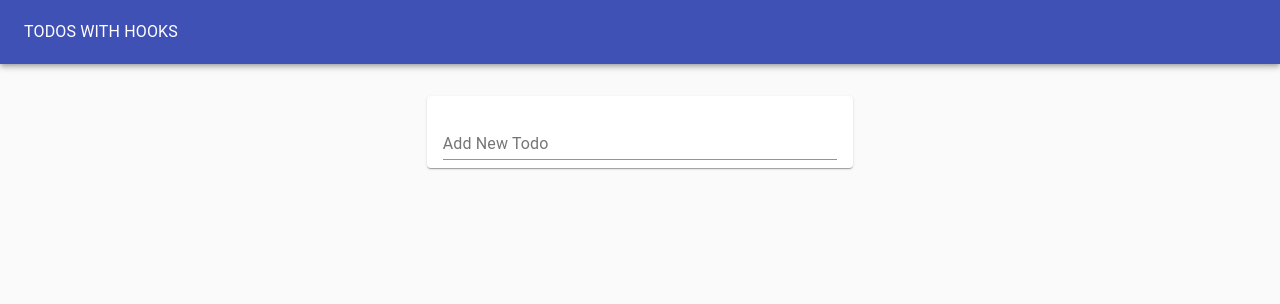
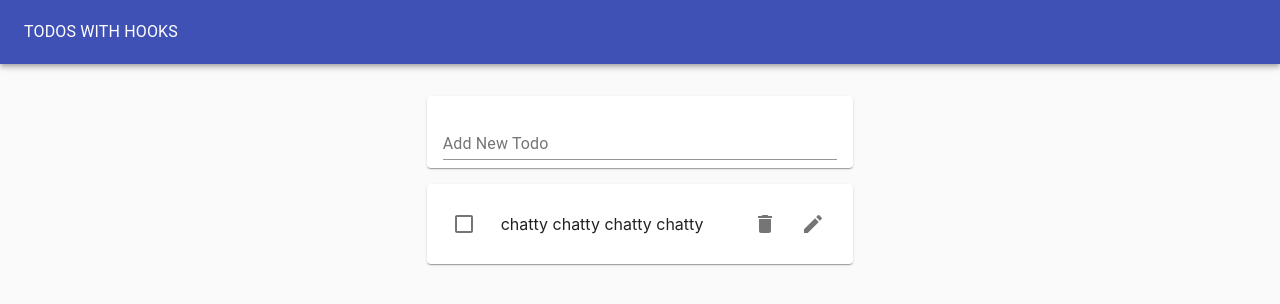
Before and after one commit to appsius/todo_seven, a React (Create React App) app: page / in a window 1280 px wide. Shown: the top 304 px of the page. Built offline with nearby package versions, Linux system fonts and the light colour scheme; the HTML template or start-up script is replaced by a standard one.

Commit message:
Creating our useLocalStorageState Hook

```diff
--- a/src/TodoApp.js
+++ b/src/TodoApp.js
@@ -1,4 +1,4 @@
-import React, { useEffect } from 'react';
+import React from 'react';
 import useTodoState from './hooks/useTodoState';
 import TodoList from './TodoList';
 import TodoForm from './TodoForm';
@@ -9,14 +9,12 @@
 import Grid from '@material-ui/core/Grid';
 
 export default function TodoApp() {
-  const initialTodos = JSON.parse(window.localStorage.getItem('todos') || '[]');
+  const initialTodos = [
+    { id: 1, task: 'chatty chatty chatty chatty', completed: false }
+  ];
   const { todos, addTodo, removeTodo, toggleTodo, editTodo } = useTodoState(
     initialTodos
   );
-
-  useEffect(() => {
-    window.localStorage.setItem('todos', JSON.stringify(todos));
-  }, [todos]);
 
   return (
     <Paper
--- /dev/null
+++ b/src/hooks/useLocalStorageState.js
@@ -0,0 +1,19 @@
+import { useState, useEffect } from 'react';
+
+export default function useLocalStorageState(key, defaultVal) {
+  // make piece of state, based off of value in localstorage (or default)
+  const [state, setState] = useState(() => {
+    let val;
+    try {
+      val = JSON.parse(window.localStorage.getItem(key) || String(defaultVal));
+    } catch (e) {
+      val = defaultVal;
+    }
+    return val;
+  });
+  // use useEffect to update localstorage when state changes
+  useEffect(() => {
+    window.localStorage.setItem(key, JSON.stringify(state));
+  }, [key, state]);
+  return [state, setState];
+}
--- a/src/hooks/useTodoState.js
+++ b/src/hooks/useTodoState.js
@@ -1,8 +1,8 @@
-import { useState } from 'react';
+import useLocalStorageState from './useLocalStorageState';
 import uuid from 'uuid/v4';
 
 export default initialTodos => {
-  const [todos, setTodos] = useState(initialTodos);
+  const [todos, setTodos] = useLocalStorageState('todos', initialTodos);
   return {
     todos,
     addTodo: newTodoText => {
```
